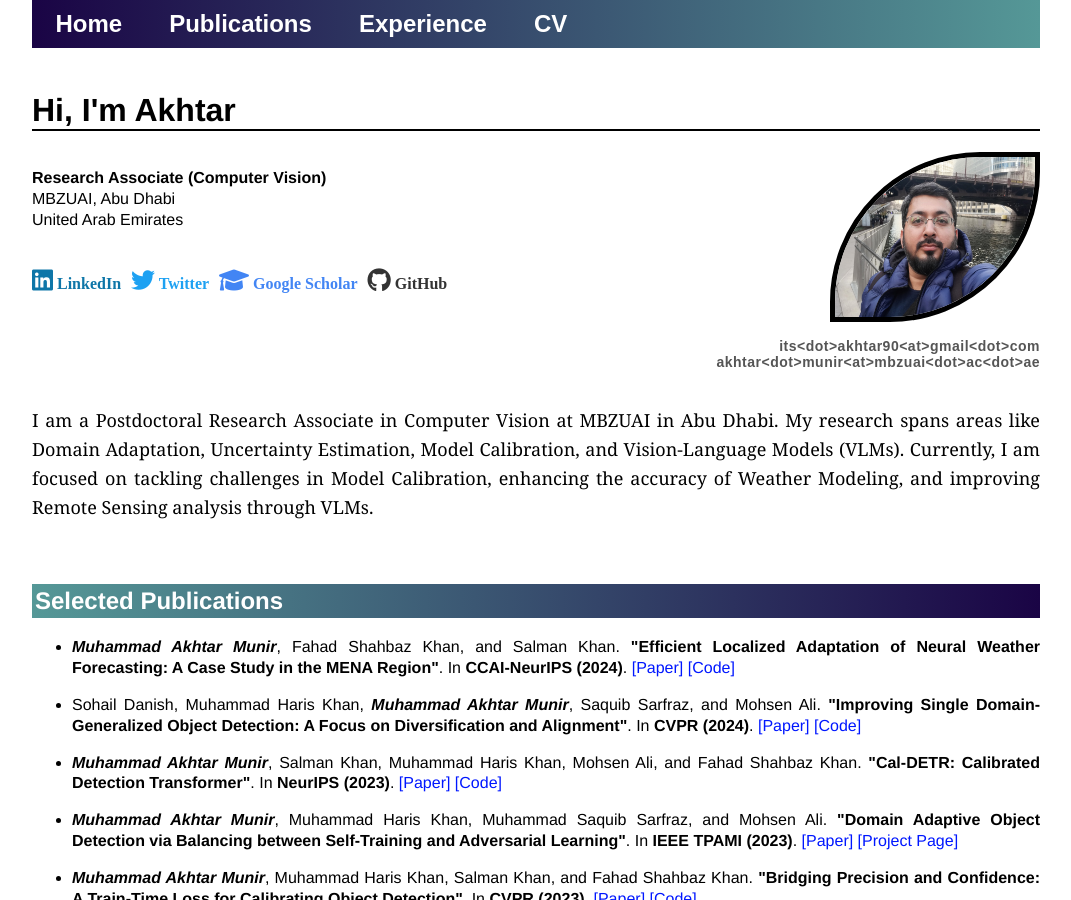
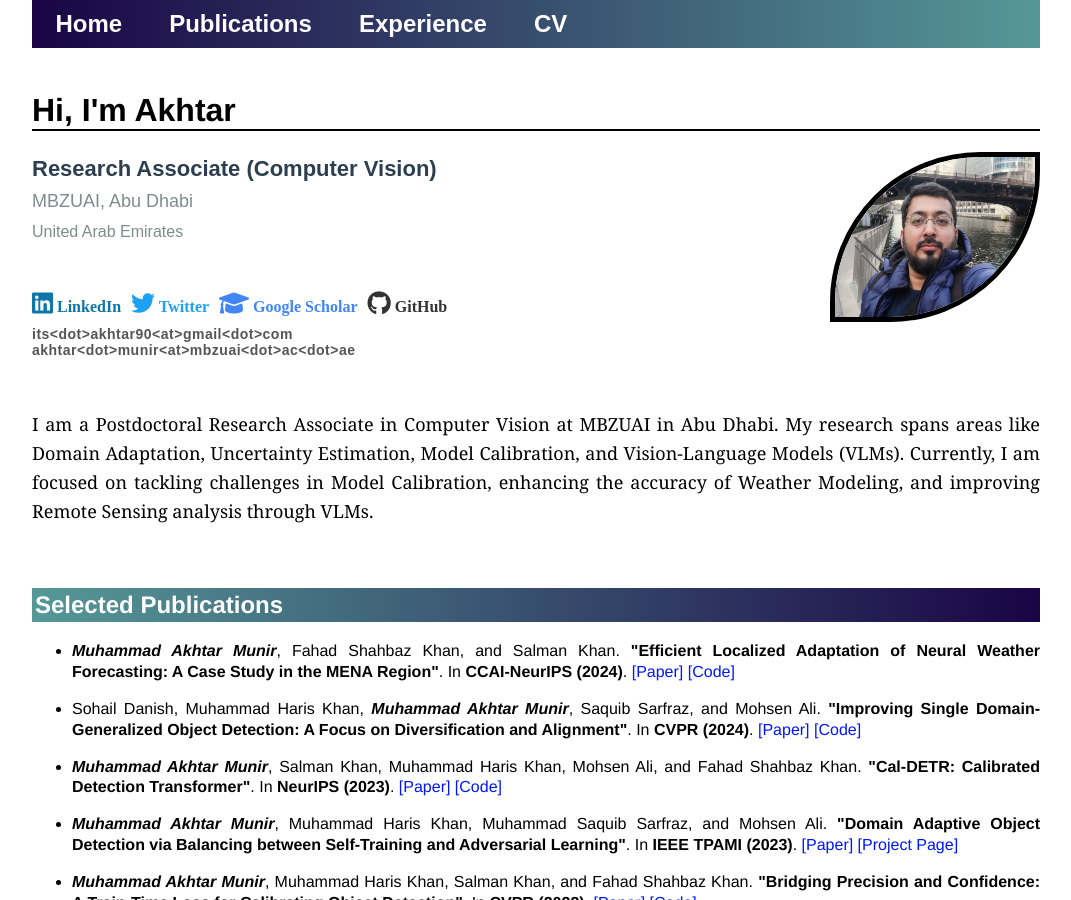
Before and after one commit to akhtarvision/akhtarvision.github.io, a Jekyll site: the page built from index.html, in a window 1280 px wide and 900 px high. Shown: the whole window, without its empty margins (104-1175 px from the left). Built offline with Jekyll 4.4.1, drawn with Linux system fonts in a browser that asks for light colours.

Commit message:
Update index.html

```diff
--- a/index.html
+++ b/index.html
@@ -10,17 +10,19 @@ title: Akhtar, CV & DL
 <!-- 	<div class="column"> -->
 	<h1>Hi, I'm Akhtar</h1>
 
-<div style="display: flex; justify-content: space-between;">
 <!-- Link to font-awesome icons (make sure to include this in the head of your HTML) -->
 <link rel="stylesheet" href="https://cdnjs.cloudflare.com/ajax/libs/font-awesome/6.0.0-beta3/css/all.min.css">
 
+<div style="display: flex; justify-content: space-between;">
+    <!-- Left section for title, social links, and email addresses -->
     <div>
-    <p>
-        <strong>Research Associate (Computer Vision)</strong><br>
-        MBZUAI, Abu Dhabi<br>
-        United Arab Emirates<br><br>
+        <p style="font-family: 'Arial', sans-serif; font-size: 20px; color: #333; line-height: 1.5; margin: 0;">
+            <strong style="font-size: 22px; color: #2c3e50;">Research Associate (Computer Vision)</strong><br>
+            <span style="font-size: 18px; color: #7f8c8d;">MBZUAI, Abu Dhabi</span><br>
+            <span style="font-size: 16px; color: #7f8c8d;">United Arab Emirates</span><br><br>
 
-        <ul class="social" style="list-style-type: none; padding-left: 0; display: flex; gap: 10px;">
+            <!-- Social media links with icons -->
+            <ul class="social" style="list-style-type: none; padding-left: 0; display: flex; gap: 10px; margin-bottom: 10px;">
                 <li>
                     <a href="https://www.linkedin.com/in/muhammad-akhtar-munir-697b3976/" style="text-decoration: none; color: #0e76a8;">
                         <i class="fab fa-linkedin" style="font-size: 24px;"></i> LinkedIn
@@ -42,18 +44,23 @@ title: Akhtar, CV & DL
                     </a>
                 </li>
             </ul>
-    </p>
-</div>
-    <div style="display: flex; flex-direction: column; align-items: flex-end;">
-        <img class="roundImg" src="ul_pic.jpeg" alt="profile" width="200" height="160">
-        <address style="text-align: right; font-family: 'Arial', sans-serif; font-size: 14px; color: #555; letter-spacing: 0.5px;">
-            <br>
+
+            <!-- Email addresses -->
+            <address style="font-family: 'Arial', sans-serif; font-size: 14px; color: #555; letter-spacing: 0.5px;">
                 <span>its<span style="color: #555;">&lt;dot&gt;</span>akhtar90<span style="color: #555;">&lt;at&gt;</span>gmail<span style="color: #555;">&lt;dot&gt;</span>com</span><br>
                 <span>akhtar<span style="color: #555;">&lt;dot&gt;</span>munir<span style="color: #555;">&lt;at&gt;</span>mbzuai<span style="color: #555;">&lt;dot&gt;</span>ac<span style="color: #555;">&lt;dot&gt;</span>ae</span>
             </address>
+        </p>
+    </div>
+
+    <!-- Right section for profile picture -->
+    <div style="display: flex; flex-direction: column; align-items: flex-end;">
+        <img class="roundImg" src="ul_pic.jpeg" alt="profile" width="200" height="160">
     </div>
 </div>
+
 &nbsp;
+<!-- Bio section with improved aesthetics -->
 <p style="font-family: 'Georgia', serif; font-size: 18px; line-height: 1.6; text-align: justify;">
     I am a Postdoctoral Research Associate in Computer Vision at MBZUAI in Abu Dhabi. My research spans areas like Domain Adaptation, Uncertainty Estimation, Model Calibration, and Vision-Language Models (VLMs).
     Currently, I am focused on tackling challenges in Model Calibration, enhancing the accuracy of Weather Modeling, and improving Remote Sensing analysis through VLMs.
```
Lines whose indentation alone changed are shown as unchanged.
